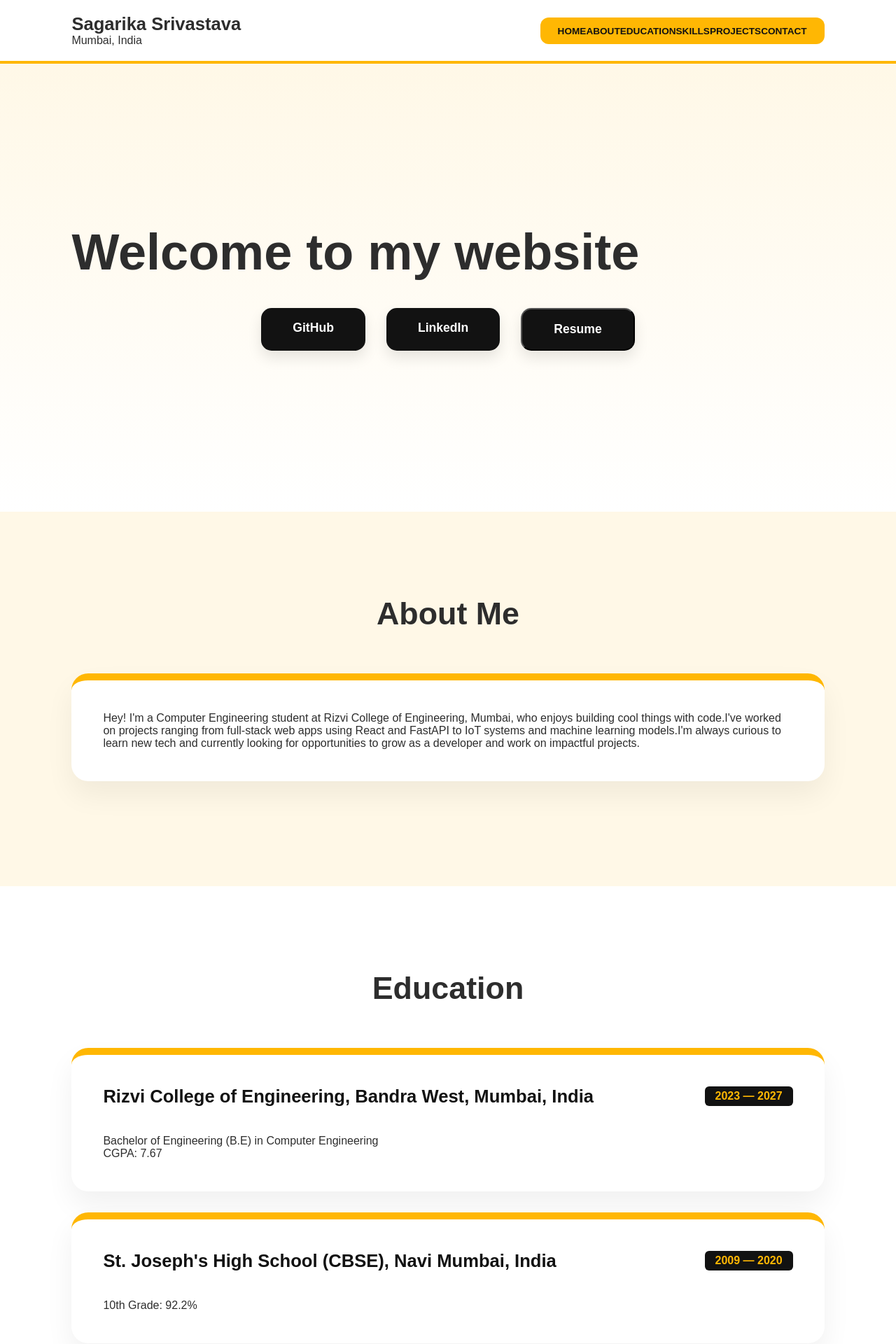
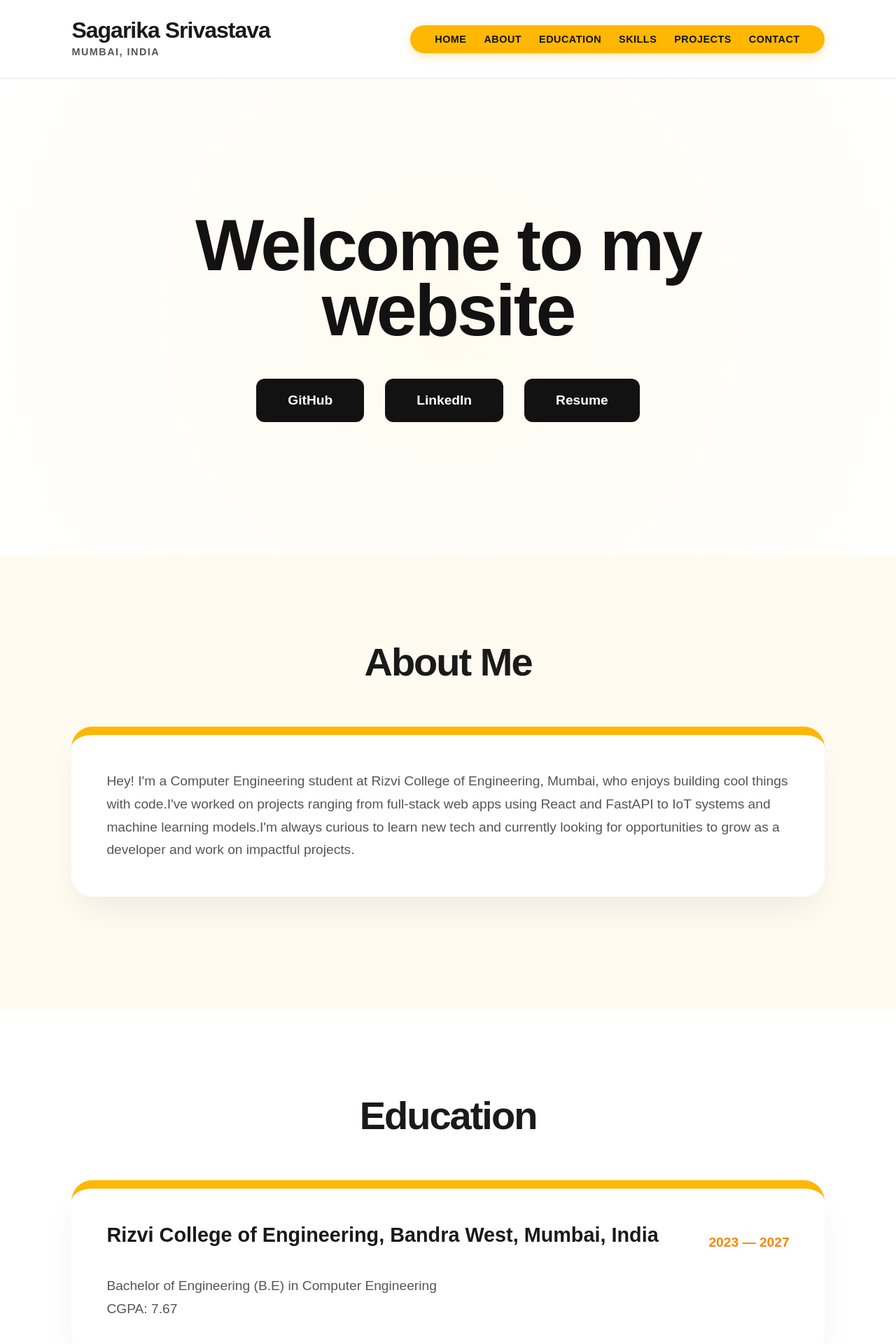
Before and after one commit to issrivastava/portfolio-gemini-version, a React (Create React App) app: page / in a window 1280 px wide. Shown: the top 1920 px of the page at 70% size. Built offline with nearby package versions, Linux system fonts and the light colour scheme; a web font is replaced by a local one.

Commit message:
Redesign: Updated layout to modern bento-style CSS

```diff
--- a/src/App.css
+++ b/src/App.css
@@ -1,13 +1,14 @@
 @import url('https://fonts.cdnfonts.com/css/glacial-indifference');
 
 :root {
-  --accent: #FFB703; /* Deep Yellow-Orange */
-  --accent-light: #FFEBAD;
-  --accent-soft: #FFF8E7; /* Very light tint for backgrounds */
+  --accent: #FFB703;
+  --accent-dark: #FB8500;
+  --accent-soft: #FFFBF0;
   --dark: #121212;
   --white: #FFFFFF;
-  --text-main: #2D2D2D;
-  --card-shadow: 0 20px 40px rgba(0, 0, 0, 0.06);
+  --text-main: #1A1A1A;
+  --text-secondary: #555555;
+  --shadow: 0 25px 50px -12px rgba(0, 0, 0, 0.08);
 }
 
 * {
@@ -15,30 +16,124 @@
   padding: 0;
   box-sizing: border-box;
   font-family: 'Glacial Indifference', sans-serif;
-  cursor: auto !important;
 }
 
 html, body {
   scroll-behavior: smooth;
   background-color: var(--white);
   color: var(--text-main);
+  overflow-x: hidden;
 }
 
-/* --- Section Layering (Fixes the "Plain" feel) --- */
+/* --- HEADER & NAVIGATION FIX --- */
+.site-header {
+  display: flex;
+  justify-content: space-between;
+  align-items: center;
+  padding: 25px 8%;
+  background: rgba(255, 255, 255, 0.98);
+  backdrop-filter: blur(8px);
+  position: sticky;
+  top: 0;
+  z-index: 1000;
+  border-bottom: 2px solid #F0F0F0;
+}
+
+.header-left h1 {
+  font-size: 2rem; /* Increased size */
+  font-weight: 800;
+  letter-spacing: -1px;
+}
+
+.header-left p {
+  font-size: 0.9rem;
+  font-weight: 700;
+  text-transform: uppercase;
+  color: var(--text-secondary);
+  letter-spacing: 1.5px;
+}
+
+/* Fixed the compressed Nav Bar */
+.header-right-blob {
+  background-color: var(--accent);
+  padding: 12px 35px;
+  border-radius: 50px;
+  box-shadow: 0 4px 15px rgba(255, 183, 3, 0.3);
+}
+
+.nav-menu {
+  display: flex;
+  gap: 25px; /* Added significant space between links */
+}
+
+.nav-menu a {
+  text-decoration: none;
+  color: var(--dark);
+  font-weight: 800;
+  font-size: 0.9rem;
+  text-transform: uppercase;
+  letter-spacing: 0.5px;
+  transition: opacity 0.2s;
+}
+
+.nav-menu a:hover {
+  opacity: 0.7;
+}
+
+/* --- HERO SECTION (Centered & Classy) --- */
+.hero-page {
+  height: calc(100vh - 120px); /* Fill the screen minus header */
+  display: flex;
+  justify-content: center;
+  align-items: center;
+  text-align: center;
+  background: radial-gradient(circle at center, var(--accent-soft) 0%, var(--white) 100%);
+}
+
+.welcome-text {
+  font-size: clamp(3.5rem, 10vw, 6.5rem); /* Much larger, classy font size */
+  font-weight: 800;
+  letter-spacing: -3px;
+  line-height: 0.9;
+  margin-bottom: 50px;
+  color: var(--dark);
+}
+
+.hero-button-container {
+  display: flex;
+  gap: 30px;
+  justify-content: center;
+  align-items: center;
+}
+
+.hero-btn {
+  background: var(--dark);
+  color: white;
+  padding: 20px 45px;
+  border-radius: 12px;
+  text-decoration: none;
+  font-weight: 800;
+  font-size: 1.2rem;
+  transition: all 0.3s cubic-bezier(0.175, 0.885, 0.32, 1.275);
+  border: none;
+}
+
+.hero-btn:hover {
+  transform: translateY(-5px) scale(1.05);
+  background: var(--accent-dark);
+  color: white;
+}
+
+/* --- THE UNIVERSAL CARD DESIGN (Applied to all sections) --- */
 .content-yellow {
   padding: 120px 8%;
   display: flex;
   justify-content: center;
-  align-items: center;
 }
 
-/* Alternating background colors to break the white space */
+/* Alternating background to kill the "Plain HTML" look */
 #about, #skills, #contact {
   background-color: var(--accent-soft);
-}
-
-#home, #education, #projects {
-  background-color: var(--white);
 }
 
 .content-inner {
@@ -46,121 +141,51 @@ html, body {
   max-width: 1100px;
 }
 
-/* --- Header --- */
-.site-header {
-  display: flex;
-  justify-content: space-between;
-  align-items: center;
-  padding: 20px 8%;
-  background: rgba(255, 255, 255, 0.95);
-  backdrop-filter: blur(10px);
-  position: sticky;
-  top: 0;
-  z-index: 1000;
-  border-bottom: 4px solid var(--accent);
+.section-title {
+  font-size: 3.5rem; /* Larger Title */
+  font-weight: 800;
+  margin-bottom: 60px;
+  text-align: center;
+  letter-spacing: -2px;
 }
 
-.header-left h1 {
-  font-size: 1.6rem;
-  font-weight: 800;
-}
-
-.header-right-blob {
-  background-color: var(--accent);
-  padding: 10px 25px;
-  border-radius: 12px;
-}
-
-.nav-menu a {
-  text-decoration: none;
-  color: var(--dark);
-  font-weight: 700;
-  font-size: 0.85rem;
-  text-transform: uppercase;
-}
-
-/* --- Hero Section (Bold & Complete) --- */
-.hero-page {
-  background: linear-gradient(180deg, var(--accent-soft) 0%, var(--white) 100%);
-  min-height: 80vh;
-}
-
-.welcome-text {
-  font-size: clamp(2.5rem, 8vw, 4.5rem);
-  font-weight: 800;
-  margin-bottom: 40px;
-  line-height: 1.1;
-}
-
-.hero-button-container {
-  display: flex;
-  gap: 30px; /* Spacious buttons */
-  justify-content: center;
-  flex-wrap: wrap;
-}
-
-.hero-btn {
-  background: var(--dark);
-  color: white;
-  padding: 18px 45px;
-  border-radius: 15px;
-  text-decoration: none;
-  font-weight: 800;
-  font-size: 1.1rem;
-  transition: all 0.3s ease;
-  box-shadow: 0 10px 20px rgba(0,0,0,0.1);
-}
-
-.hero-btn:hover {
-  background: var(--accent);
-  color: var(--dark);
-  transform: translateY(-5px);
-}
-
-/* --- THE UNIVERSAL CARD FEATURE ---
-   This applies your favorite project card style to EVERYTHING
-*/
+/* Your requested card style applied to EVERYTHING */
 .white-content-box,
 .education-card,
 .project-card,
 .skill-category {
   background: var(--white);
-  padding: 45px;
-  border-radius: 24px;
-  border-top: 10px solid var(--accent); /* Thick accent border user requested */
-  box-shadow: var(--card-shadow);
-  margin-bottom: 30px;
-  transition: transform 0.3s ease;
+  padding: 50px; /* More padding for a premium feel */
+  border-radius: 30px;
+  border-top: 12px solid var(--accent); /* Thick characteristic border */
+  box-shadow: var(--shadow);
+  margin-bottom: 40px;
+  transition: transform 0.4s ease;
   width: 100%;
 }
 
-.white-content-box:hover,
-.education-card:hover,
-.project-card:hover,
-.skill-category:hover {
-  transform: translateY(-8px);
+.white-content-box:hover, .education-card:hover, .project-card:hover, .skill-category:hover {
+  transform: translateY(-10px);
 }
 
-.section-title {
-  font-size: 2.8rem;
+/* --- Card Typography --- */
+h3 {
+  font-size: 1.8rem;
   font-weight: 800;
-  margin-bottom: 60px;
-  text-align: center;
-  position: relative;
+  margin-bottom: 20px;
 }
 
-/* Sub-headings for cards */
-h3, h4 {
-  font-size: 1.6rem;
-  margin-bottom: 20px;
-  color: var(--dark);
+p {
+  font-size: 1.2rem;
+  line-height: 1.7;
+  color: var(--text-secondary);
 }
 
 /* --- Projects & Skills Grids --- */
 .projects-grid, .skills-container {
   display: grid;
-  grid-template-columns: repeat(auto-fit, minmax(320px, 1fr));
-  gap: 30px;
+  grid-template-columns: repeat(auto-fit, minmax(350px, 1fr));
+  gap: 35px;
 }
 
 .project-list li {
@@ -168,8 +193,7 @@ h3, h4 {
   margin-bottom: 12px;
   padding-left: 25px;
   position: relative;
-  color: #555;
-  line-height: 1.6;
+  font-size: 1.1rem;
 }
 
 .project-list li::before {
@@ -181,90 +205,76 @@ h3, h4 {
 }
 
 .tech-text {
-  margin-top: 20px;
+  margin-top: 25px;
   font-weight: 800;
+  font-size: 0.9rem;
+  letter-spacing: 1px;
   color: var(--dark);
-  background: var(--accent-light);
-  padding: 8px 16px;
+  background: var(--accent-soft);
+  padding: 10px 20px;
   border-radius: 8px;
   display: inline-block;
+  border: 1px solid var(--accent);
 }
 
 /* --- Skill Badges --- */
 .skill-badges span {
-  background: var(--accent-soft);
-  padding: 10px 18px;
-  border-radius: 10px;
-  font-weight: 700;
-  margin: 5px;
+  background: var(--white);
+  padding: 12px 20px;
+  border-radius: 12px;
+  font-weight: 800;
+  margin: 6px;
   display: inline-block;
-  border: 1px solid var(--accent-light);
+  border: 2px solid var(--accent-soft);
+  box-shadow: 0 4px 6px rgba(0,0,0,0.02);
 }
 
-/* --- Education Date --- */
+/* --- Education --- */
 .education-header {
   display: flex;
   justify-content: space-between;
-  align-items: flex-start;
-  flex-wrap: wrap;
-  gap: 10px;
+  align-items: center;
   margin-bottom: 20px;
 }
 
 .education-date {
-  background: var(--dark);
-  color: var(--accent);
-  padding: 5px 15px;
-  border-radius: 6px;
   font-weight: 800;
+  color: var(--accent-dark);
+  font-size: 1.2rem;
 }
 
-/* --- Contact & Footer --- */
-.contact-box {
-  max-width: 600px;
-  margin: 0 auto;
-  text-align: center;
-}
-
-.message-btn {
-  background: var(--accent);
-  color: var(--dark);
-  width: 100%;
-  margin-top: 25px;
-  padding: 15px;
-  border: none;
-  border-radius: 12px;
-  font-weight: 800;
-  font-size: 1.1rem;
-  cursor: pointer;
-}
-
+/* --- Footer --- */
 .site-footer {
   background: var(--dark);
-  color: var(--white);
-  padding: 80px 5%;
+  color: white;
+  padding: 100px 5%;
   text-align: center;
 }
 
 .footer-link {
   color: var(--accent);
   text-decoration: none;
-  margin: 0 15px;
-  font-weight: 700;
+  margin: 0 20px;
+  font-weight: 800;
+  font-size: 1rem;
   text-transform: uppercase;
 }
 
 .footer-credit {
-  margin-top: 30px;
-  opacity: 0.5;
+  margin-top: 40px;
+  font-size: 0.9rem;
+  opacity: 0.4;
+  letter-spacing: 2px;
 }
 
-/* --- Responsive --- */
+/* --- RESPONSIVE FIXES --- */
 @media (max-width: 768px) {
-  .site-header { flex-direction: column; gap: 15px; text-align: center; }
-  .header-right-blob { width: 100%; }
-  .welcome-text { font-size: 2.8rem; }
-  .hero-button-container { flex-direction: column; width: 100%; }
-  .hero-btn { width: 100%; }
-  .content-yellow { padding: 80px 5%; }
+  .site-header { padding: 20px 5%; flex-direction: column; gap: 20px; }
+  .header-right-blob { width: 100%; text-align: center; overflow-x: auto; }
+  .nav-menu { gap: 15px; justify-content: center; }
+  .welcome-text { font-size: 3rem; letter-spacing: -1px; }
+  .hero-button-container { flex-direction: column; width: 100%; padding: 0 20px; }
+  .hero-btn { width: 100%; text-align: center; }
+  .section-title { font-size: 2.5rem; }
+  .white-content-box, .education-card, .project-card, .skill-category { padding: 30px; }
 }
```
